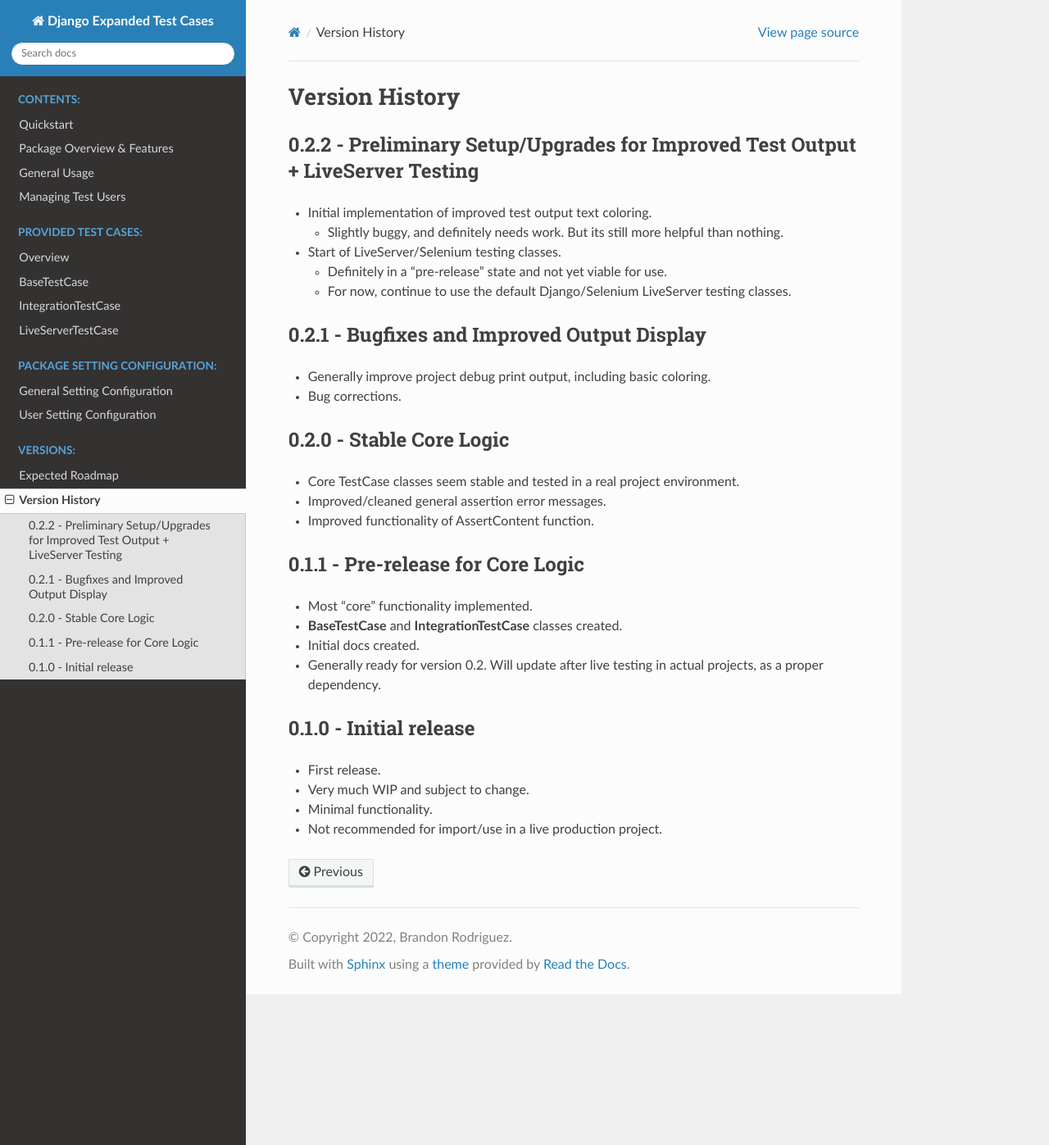
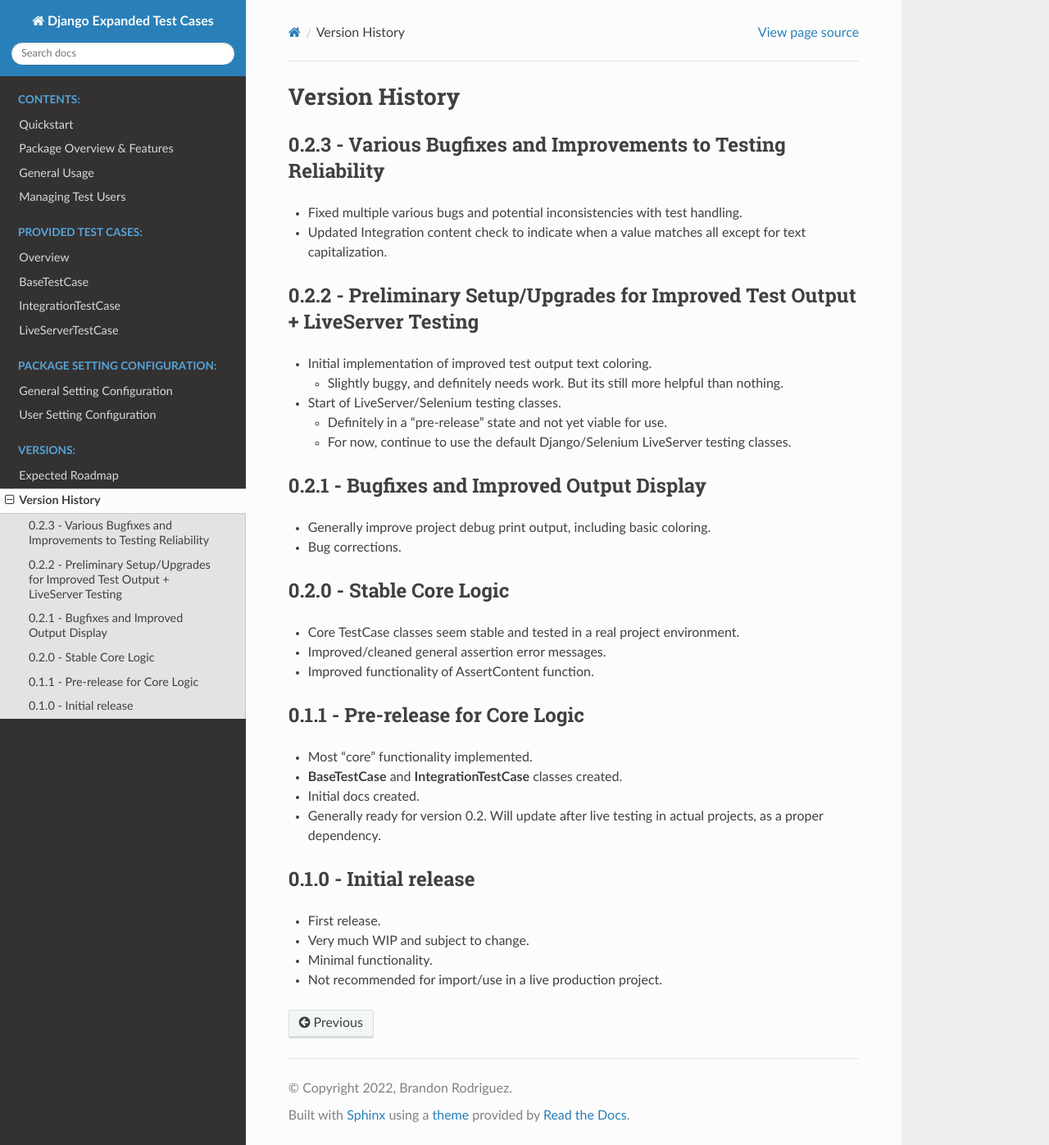
Before and after one commit to brodriguez8774/django-expanded-test-cases, a Sphinx documentation site: the page built from docs/source/version_history.rst, in a window 1280 px wide and 1397 px high. Shown: the whole window at 82% size. Built offline with Sphinx 7.4.7 and the Read the Docs theme 2.0.0, drawn with Linux system fonts in a browser that asks for light colours.

Commit message:
Update project version to 0.2.3

```diff
--- a/docs/source/conf.py
+++ b/docs/source/conf.py
@@ -25,7 +25,7 @@ copyright = '2022, Brandon Rodriguez'
 author = 'Brandon Rodriguez'
 
 # The full version, including alpha/beta/rc tags
-release = '0.2.2'
+release = '0.2.3'
 
 
 # -- General configuration ---------------------------------------------------
--- a/docs/source/version_history.rst
+++ b/docs/source/version_history.rst
@@ -1,5 +1,11 @@
 Version History
 ***************
+
+0.2.3 - Various Bugfixes and Improvements to Testing Reliability
+================================================================
+
+* Fixed multiple various bugs and potential inconsistencies with test handling.
+* Updated Integration content check to indicate when a value matches all except for text capitalization.
 
 
 0.2.2 - Preliminary Setup/Upgrades for Improved Test Output + LiveServer Testing
--- a/pyproject.toml
+++ b/pyproject.toml
@@ -4,7 +4,7 @@ build-backend = 'setuptools.build_meta:__legacy__'
 
 [project]
 name = "django-expanded-test-cases"
-version = "0.2.2"
+version = "0.2.3"
 description = "Expands the existing Django TestCase class with extra functionality."
 readme = "readme.md"
 authors = [
--- a/setup.cfg
+++ b/setup.cfg
@@ -1,6 +1,6 @@
 [metadata]
 name = django-expanded-test-cases
-version = 0.2.2
+version = 0.2.3
 description = Expands the existing Django TestCase class with extra functionality.
 long_description = file: readme.md
 url = https://github.com/brodriguez8774/django-expanded-test-cases
```
